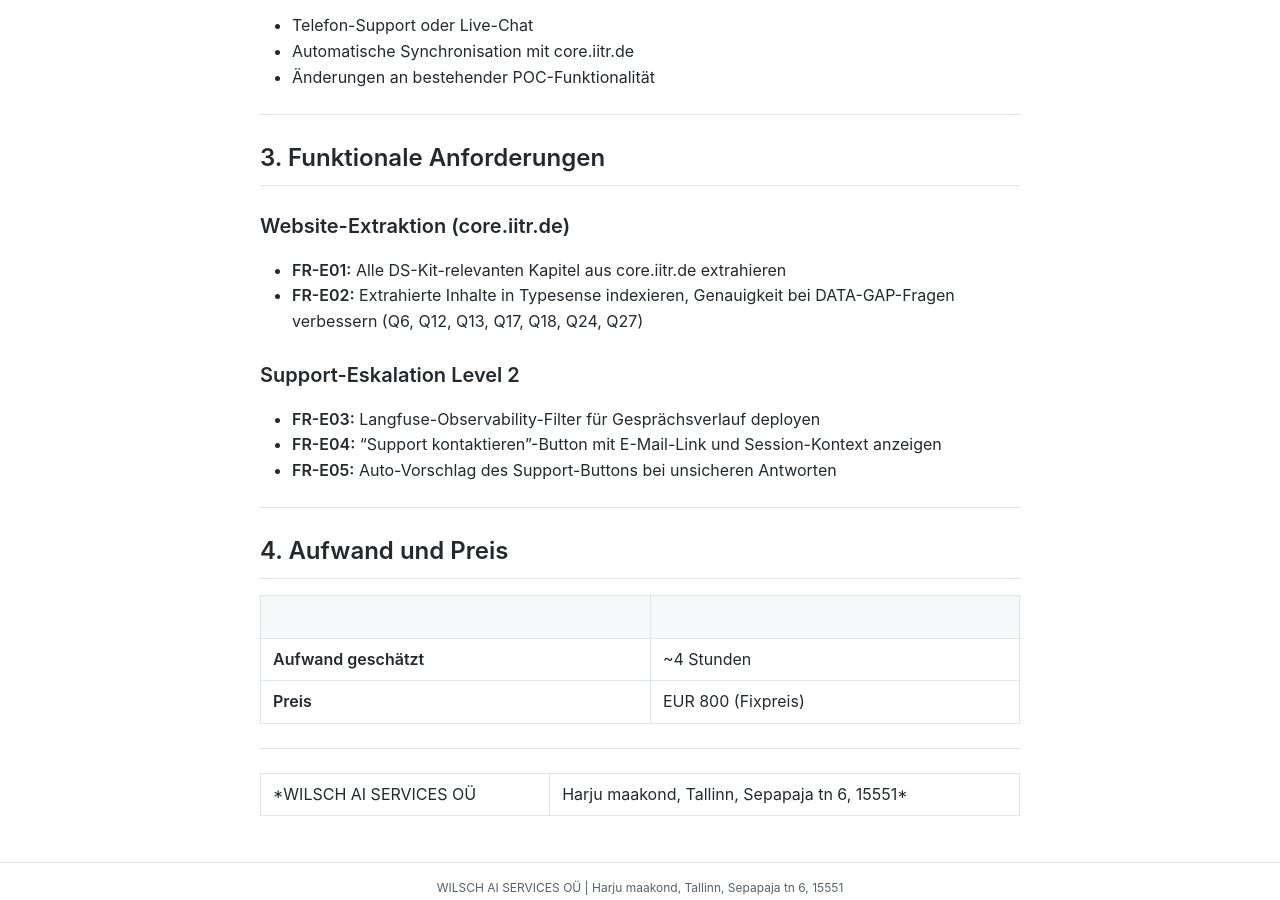
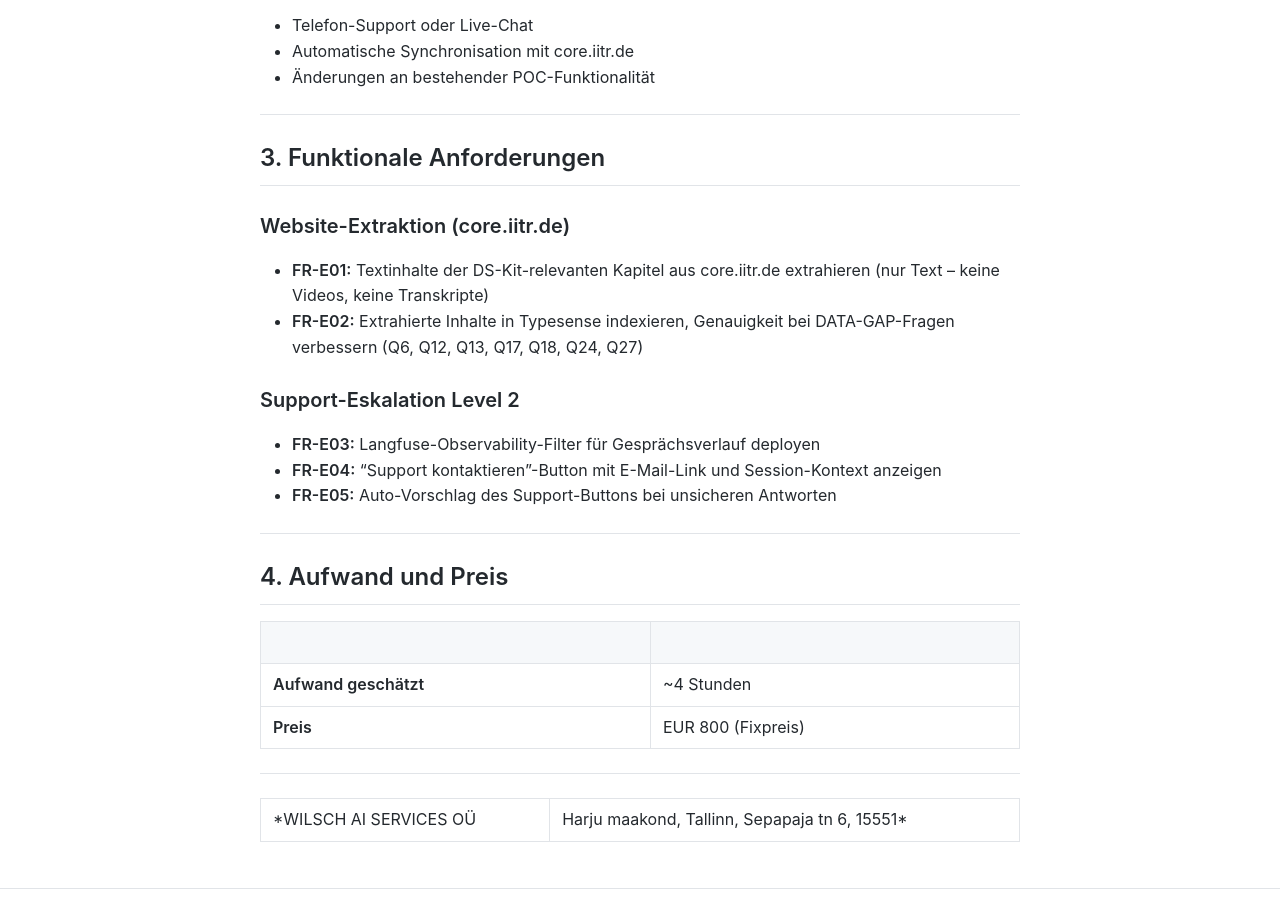
Before and after one commit to MariusWilsch/public-wilsch-ai-pages, a Jekyll site: the page built from project/iitr/pflichtenheft-dskit-navigation-extension.md, in a window 1280 px wide and 900 px high, scrolled down 1076 px. Built offline with Jekyll 4.4.1, drawn with Linux system fonts in a browser that asks for light colours; our own code applies the rules of GitHub Pages for plain Markdown files.

Commit message:
Sync from hippocampus 2026-01-20

```diff
--- a/project/iitr/pflichtenheft-dskit-navigation-extension.md
+++ b/project/iitr/pflichtenheft-dskit-navigation-extension.md
@@ -40,7 +40,7 @@ publish: true
 
 ### Website-Extraktion (core.iitr.de)
 
-- **FR-E01:** Alle DS-Kit-relevanten Kapitel aus core.iitr.de extrahieren
+- **FR-E01:** Textinhalte der DS-Kit-relevanten Kapitel aus core.iitr.de extrahieren (nur Text – keine Videos, keine Transkripte)
 - **FR-E02:** Extrahierte Inhalte in Typesense indexieren, Genauigkeit bei DATA-GAP-Fragen verbessern (Q6, Q12, Q13, Q17, Q18, Q24, Q27)
 
 ### Support-Eskalation Level 2
```
